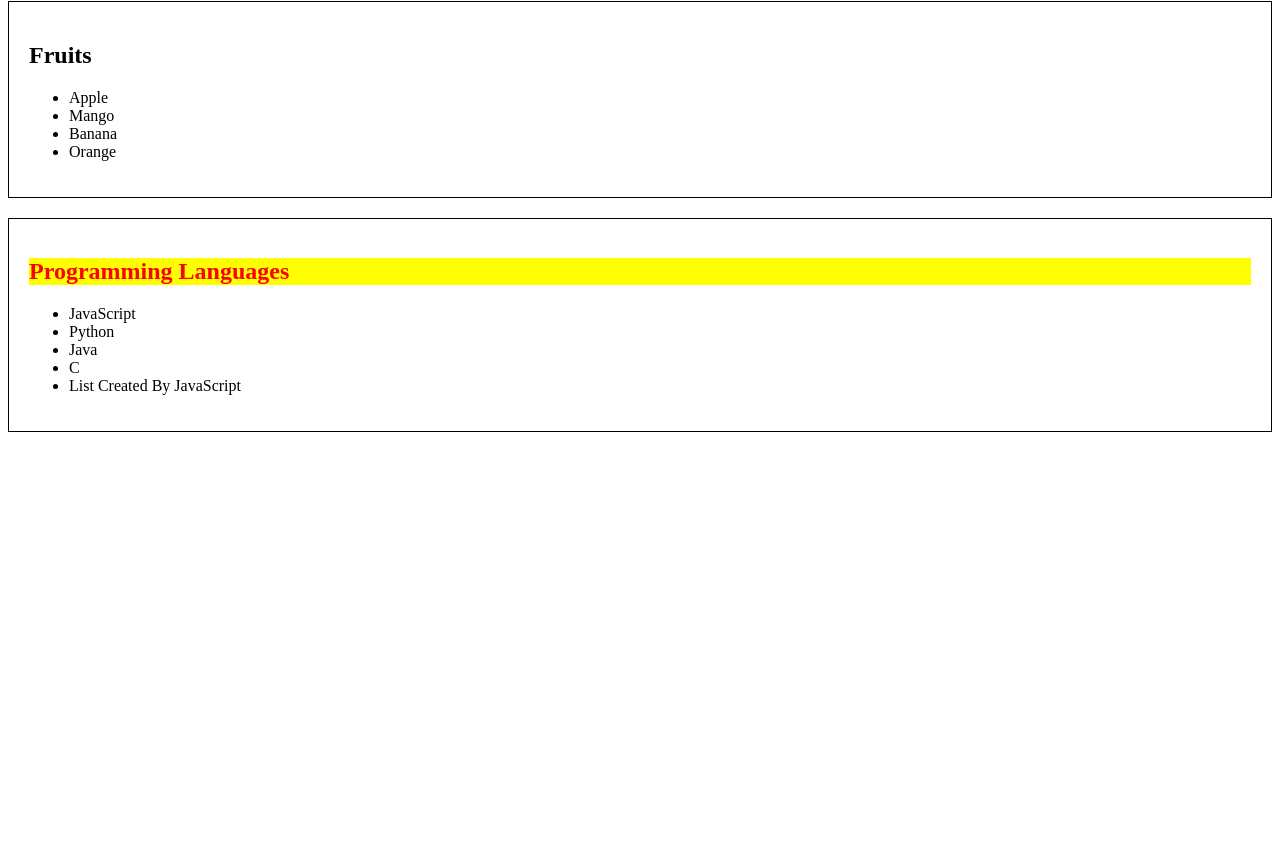
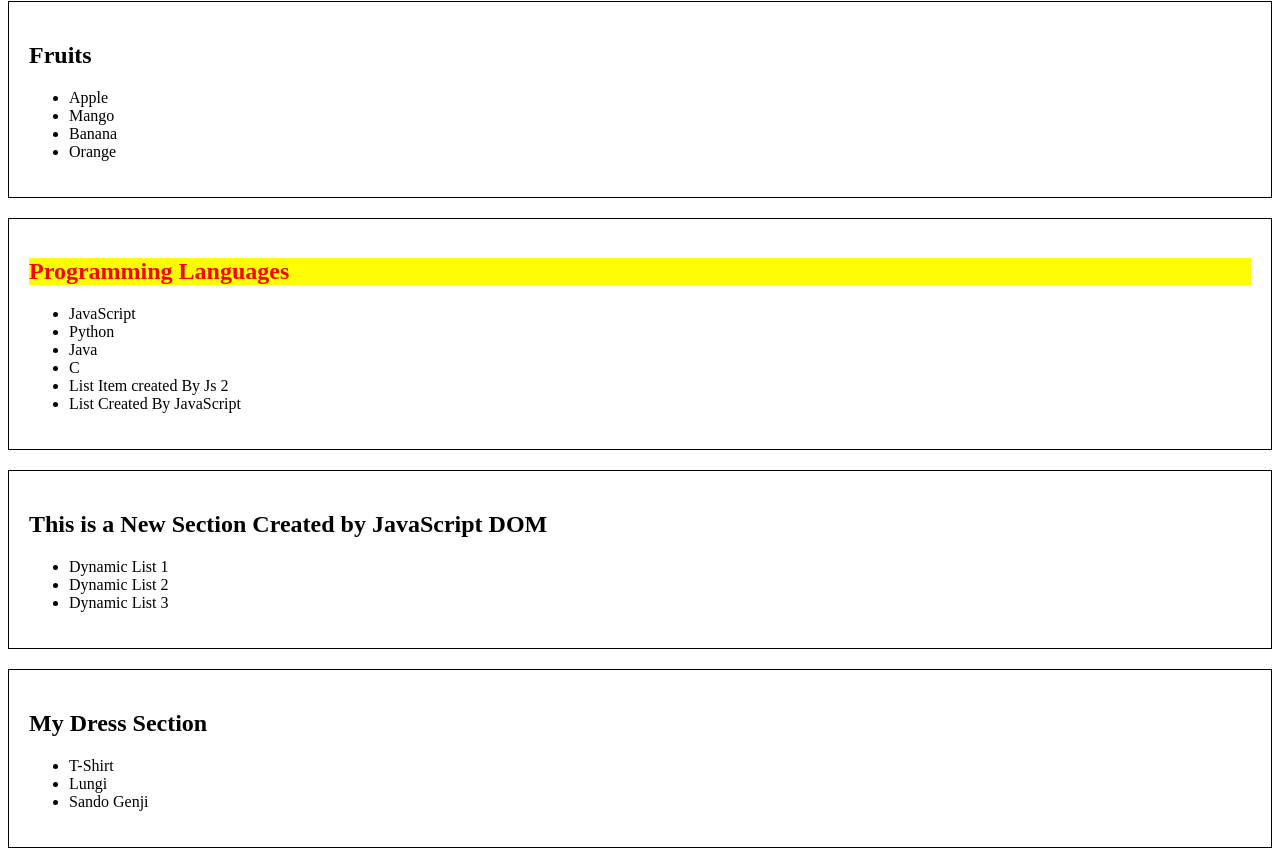
Before and after one commit to NoorTushar/ph-milestone-5-DOM-, a plain HTML site: page module-24-DOM-Intro/index.html in a window 1280 px wide. Shown: the part 296-1148 px from the top of the page. Before the commit the page ends 800 px from the top, so only its background shows below. Drawn offline with Linux system fonts and the light colour scheme.

Commit message:
using easier inner HTML to create section

```diff
--- a/module-24-DOM-Intro/index.html
+++ b/module-24-DOM-Intro/index.html
@@ -46,7 +46,7 @@
          </section>
       </main>
       <script src="./js/DOM.js"></script>
+      <script src="./js/append.js"></script>
       <script src="./js/styleInJs.js"></script>
-      <script src="./js/append.js"></script>
    </body>
 </html>
--- a/module-24-DOM-Intro/js/append.js
+++ b/module-24-DOM-Intro/js/append.js
@@ -46,4 +46,13 @@ myUL2.appendChild(myLi5);
 
 const sectionDress = document.createElement("section");
 
-sectionDress.
+sectionDress.innerHTML = `
+<h1>My Dress Section</h1>
+<ul>
+    <li>T-Shirt</li>
+    <li>Lungi</li>
+    <li>Sando Genji</li>
+</ul>
+`;
+
+mainContainer.appendChild(sectionDress);
```
